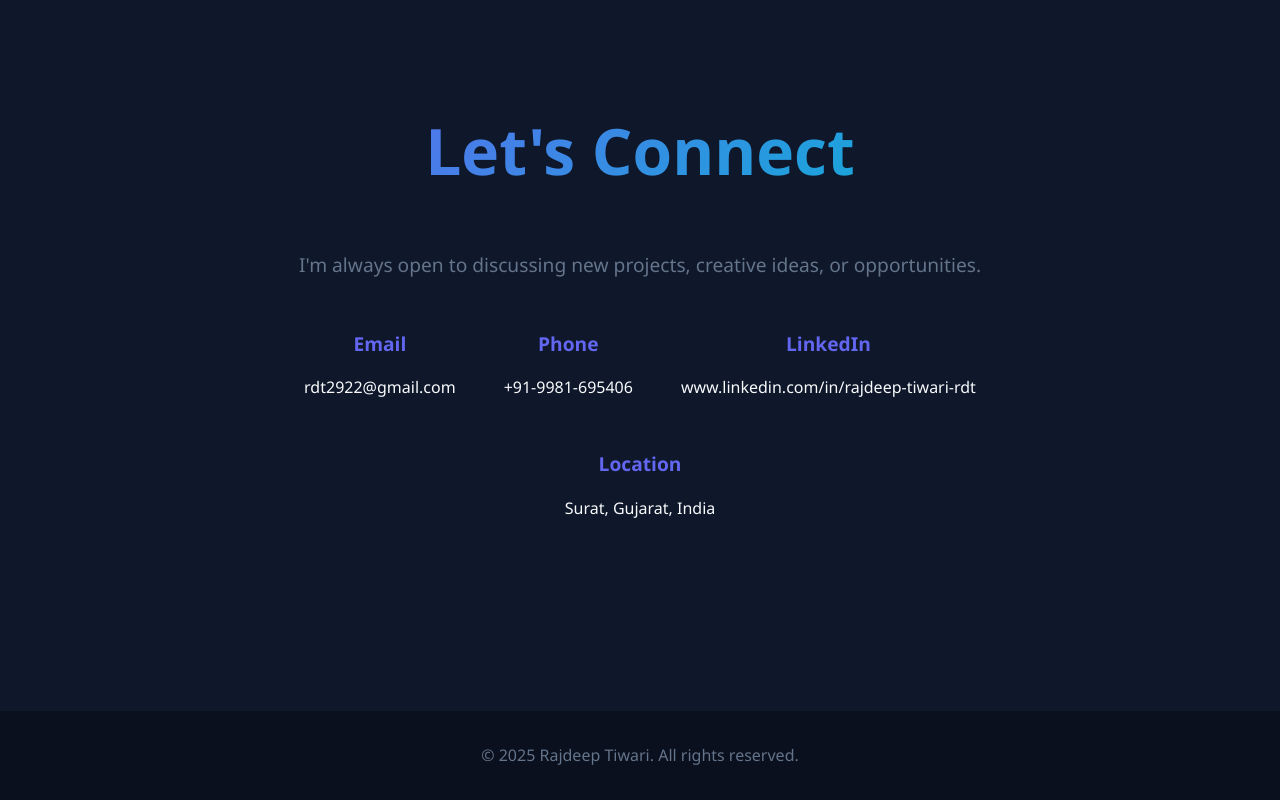
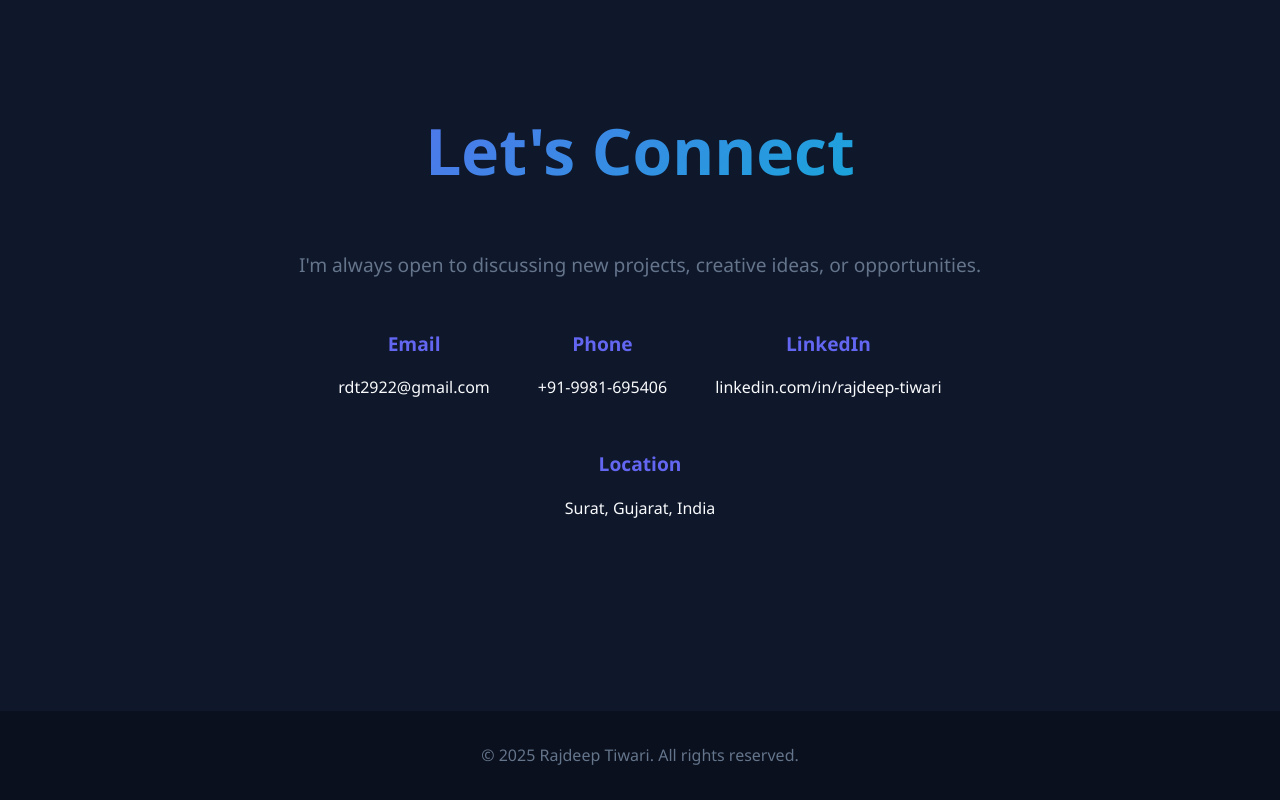
Before and after one commit to rdt29/PortFolio, a plain HTML site: page index.html in a window 1280 px wide. Shown: the part 4228-5028 px from the top of the page. Drawn offline with nearby package versions, Linux system fonts and the light colour scheme.

Commit message:
update LinkedIn URL format in contact section

```diff
--- a/index.html
+++ b/index.html
@@ -118,7 +118,7 @@
           </div>
           <div class="contact-item">
             <h4>LinkedIn</h4>
-            <a href="https://linkedin.com/in" target="_blank">www.linkedin.com/in/rajdeep-tiwari-rdt</a>
+            <a href="https://linkedin.com/in/rajdeep-tiwari-rdt" target="_blank">linkedin.com/in/rajdeep-tiwari</a>
           </div>
           <div class="contact-item">
             <h4>Location</h4>
```
